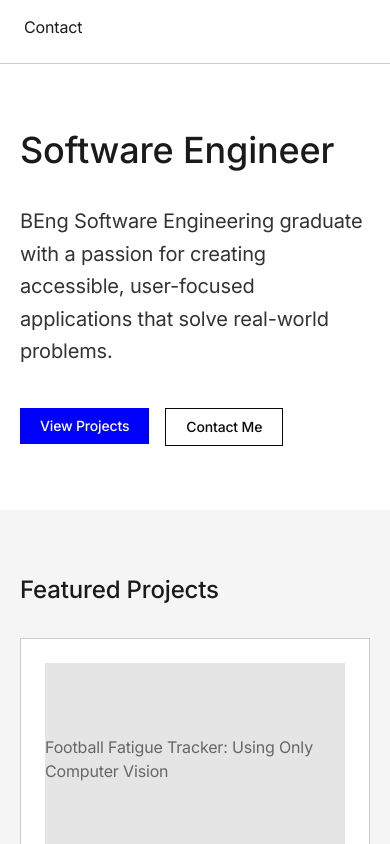
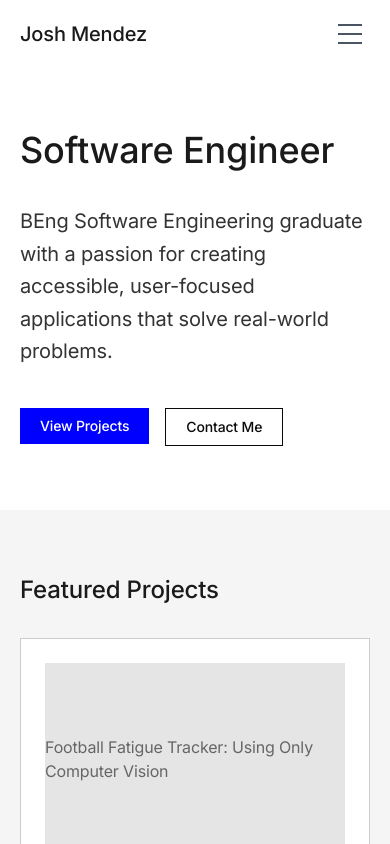
Before and after one commit to jxshmendez/Portfolio-Website, a React (Vite) app in the folder frontend/: page / in a window 390 px wide. Shown: the top 844 px of the page. Built offline with nearby package versions, Linux system fonts and the light colour scheme.

Commit message:
Fix mobile navigation hamburger icon and improve menu styling

```diff
--- a/frontend/src/components/Navbar.tsx
+++ b/frontend/src/components/Navbar.tsx
@@ -34,33 +34,15 @@ const Navbar = () => {
 
         {/* Hamburger Menu Button (visible on mobile) */}
         <button
-          className="lg:hidden p-2 focus:outline-none"
+          className="block lg:hidden p-2 hover:bg-gray-100 rounded-lg"
           onClick={toggleMenu}
           aria-label="Toggle menu"
         >
-          <svg
-            className="w-6 h-6"
-            fill="none"
-            stroke="currentColor"
-            viewBox="0 0 24 24"
-            xmlns="http://www.w3.org/2000/svg"
-          >
-            {isMenuOpen ? (
-              <path
-                strokeLinecap="round"
-                strokeLinejoin="round"
-                strokeWidth={2}
-                d="M6 18L18 6M6 6l12 12"
-              />
-            ) : (
-              <path
-                strokeLinecap="round"
-                strokeLinejoin="round"
-                strokeWidth={2}
-                d="M4 6h16M4 12h16M4 18h16"
-              />
-            )}
-          </svg>
+          <div className="w-6 h-5 flex flex-col justify-between">
+            <span className={`h-0.5 w-6 bg-gray-600 transform transition-all duration-300 ${isMenuOpen ? 'rotate-45 translate-y-2' : ''}`}></span>
+            <span className={`h-0.5 w-6 bg-gray-600 transition-all duration-300 ${isMenuOpen ? 'opacity-0' : ''}`}></span>
+            <span className={`h-0.5 w-6 bg-gray-600 transform transition-all duration-300 ${isMenuOpen ? '-rotate-45 -translate-y-2' : ''}`}></span>
+          </div>
         </button>
 
         {/* Desktop Navigation */}
@@ -107,17 +89,17 @@ const Navbar = () => {
 
         {/* Mobile Navigation */}
         <div
-          className={`fixed lg:hidden top-[64px] left-0 right-0 bg-white border-b border-primary-200 transition-transform duration-300 transform ${
-            isMenuOpen ? 'translate-y-0' : '-translate-y-full'
+          className={`fixed lg:hidden top-[64px] left-0 right-0 bg-white shadow-lg border-b border-primary-200 transition-all duration-300 ease-in-out ${
+            isMenuOpen ? 'opacity-100 translate-y-0' : 'opacity-0 -translate-y-full'
           }`}
         >
-          <nav className="container py-4">
-            <ul className="flex flex-col space-y-4">
+          <nav className="container py-6">
+            <ul className="flex flex-col space-y-6">
               <li>
                 <NavLink
                   to="/"
                   className={({ isActive }) =>
-                    `nav-link block py-2 ${isActive ? 'active' : ''}`
+                    `nav-link block px-4 py-2 text-lg ${isActive ? 'active font-medium' : ''}`
                   }
                   onClick={() => setIsMenuOpen(false)}
                 >
@@ -128,7 +110,7 @@ const Navbar = () => {
                 <NavLink
                   to="/about"
                   className={({ isActive }) =>
-                    `nav-link block py-2 ${isActive ? 'active' : ''}`
+                    `nav-link block px-4 py-2 text-lg ${isActive ? 'active font-medium' : ''}`
                   }
                   onClick={() => setIsMenuOpen(false)}
                 >
@@ -139,7 +121,7 @@ const Navbar = () => {
                 <NavLink
                   to="/projects"
                   className={({ isActive }) =>
-                    `nav-link block py-2 ${isActive ? 'active' : ''}`
+                    `nav-link block px-4 py-2 text-lg ${isActive ? 'active font-medium' : ''}`
                   }
                   onClick={() => setIsMenuOpen(false)}
                 >
@@ -150,7 +132,7 @@ const Navbar = () => {
                 <NavLink
                   to="/contact"
                   className={({ isActive }) =>
-                    `nav-link block py-2 ${isActive ? 'active' : ''}`
+                    `nav-link block px-4 py-2 text-lg ${isActive ? 'active font-medium' : ''}`
                   }
                   onClick={() => setIsMenuOpen(false)}
                 >
```
